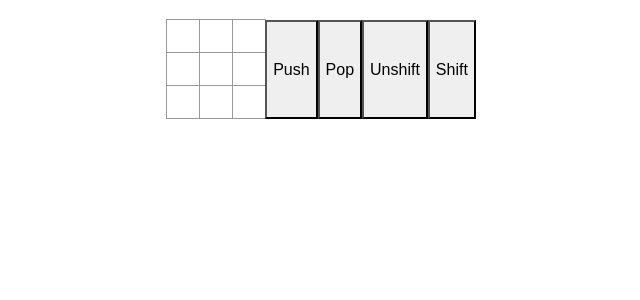
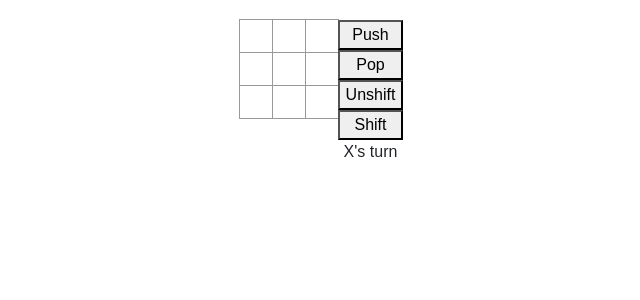
Before and after one commit to davidwachlin/pushFour, a React (Create React App) app in the folder client/: page / in a window 1280 px wide. Shown: the top 300 px of the page, without its empty margins (319-959 px from the left). Built offline with nearby package versions, Linux system fonts and the light colour scheme.

Commit message:
slight styling and added player turn indicator

```diff
--- a/client/src/components/App.js
+++ b/client/src/components/App.js
@@ -91,17 +91,29 @@ class App extends React.Component {
 
 
   render() {
+
+      let player;
+      if(this.state.isXturn){
+          player = 'X'
+      }else{
+         player = 'O'
+      }
+
     return (
       <div className="App">
         <GameBoard
         squares={this.state.squares}
         selectArray={this.selectArray}
         />
-
+        <div className='buttons' >
         <button onClick={this.handlePushClick}>Push</button>
         <button onClick={this.handlePopClick} >Pop</button>
         <button onClick={this.handleUnshiftClick} >Unshift</button>
         <button onClick={this.handleShiftClick} >Shift</button>
+
+        {player}'s turn
+
+        </div>
       </div>
     );
   }
--- a/client/src/index.css
+++ b/client/src/index.css
@@ -26,3 +26,8 @@
     content: "";
     display: table;
   }
+
+  .buttons {
+    display: flex;
+    flex-direction: column;
+  }
```
